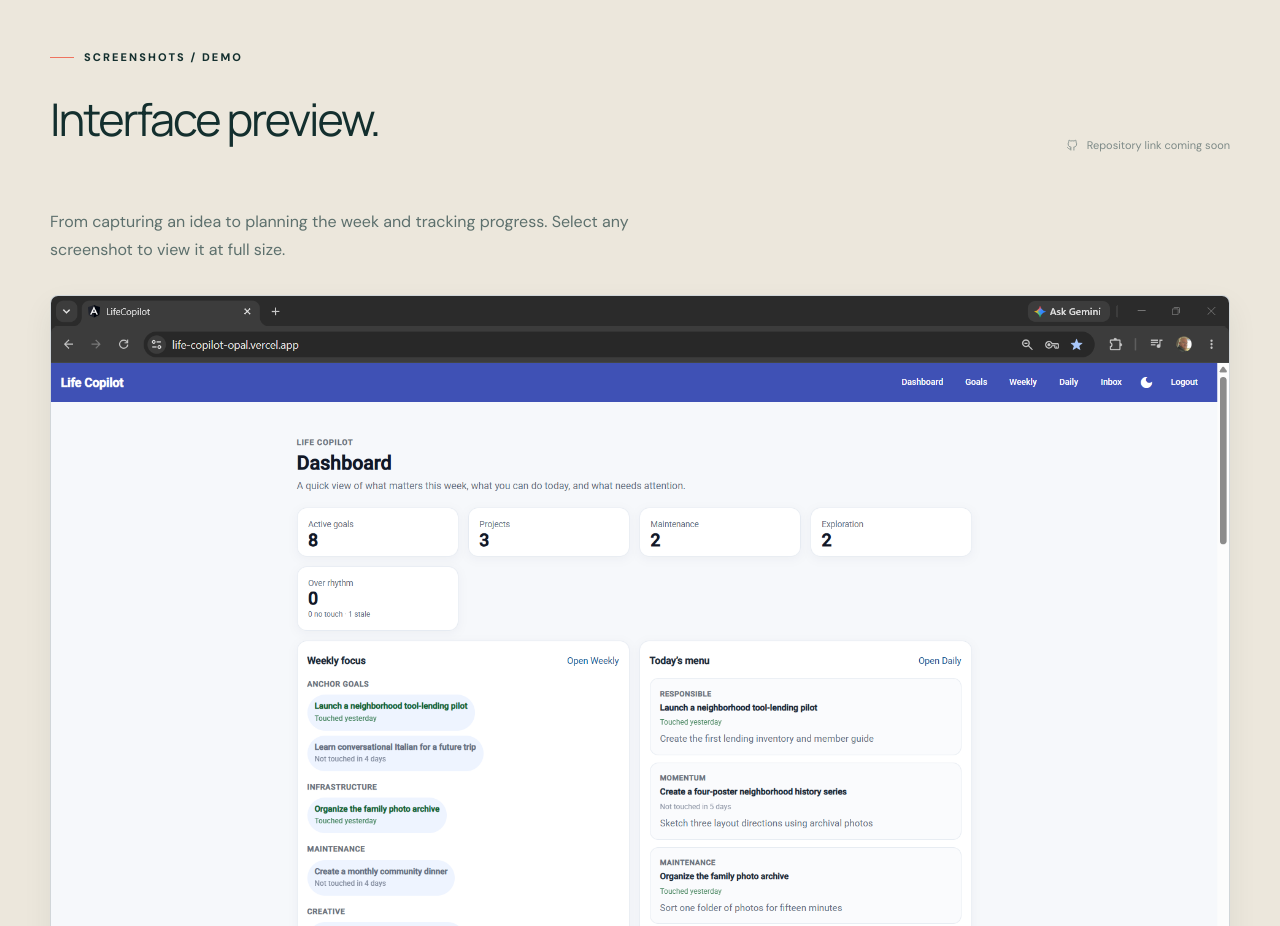
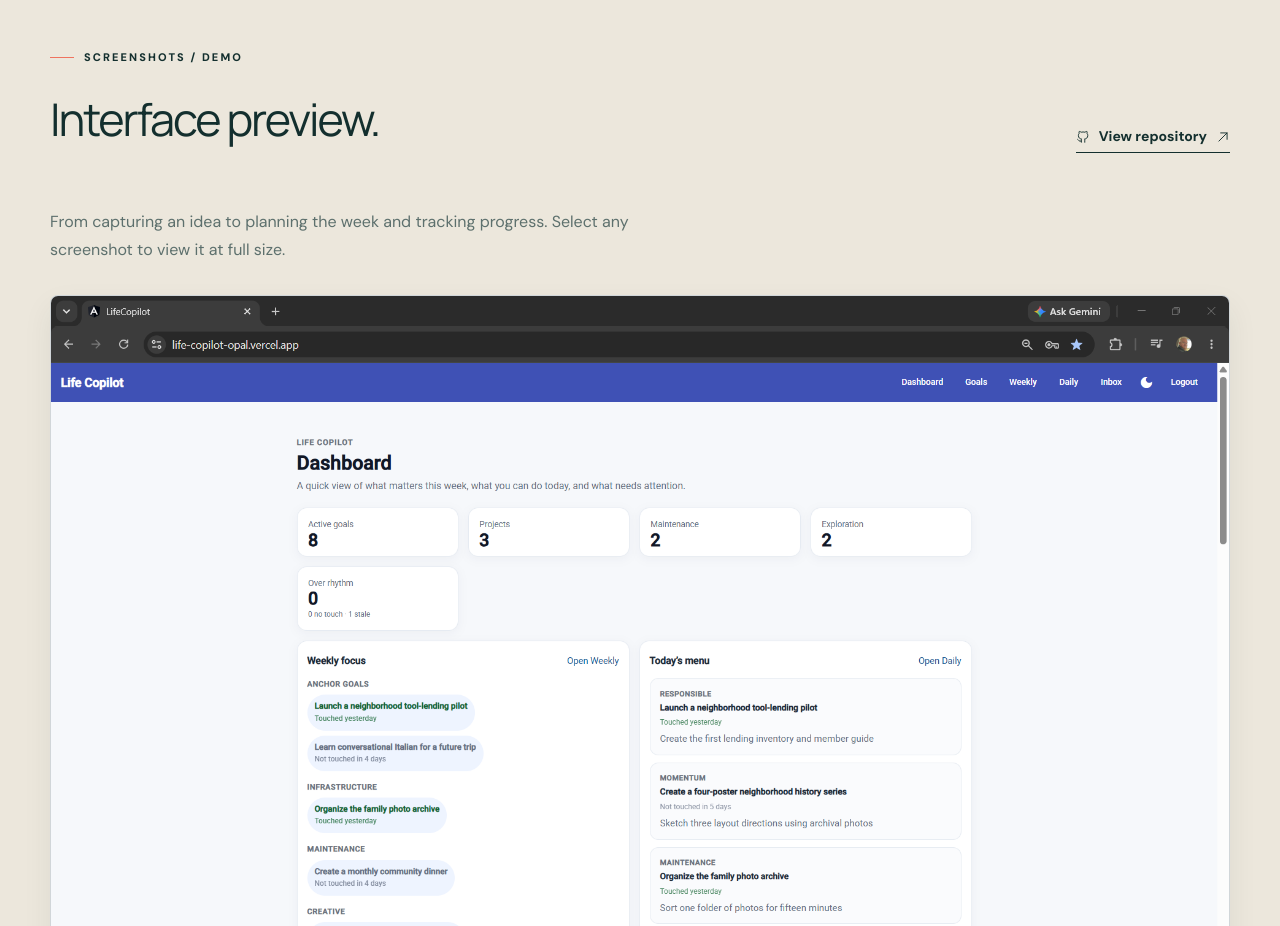
Before and after one commit to zwotawa/portfolio-and-learning, a Next.js app: page /projects/life-copilot in a window 1280 px wide. Shown: the part 3120-4046 px from the top of the page. Built offline with nearby package versions, Linux system fonts and the light colour scheme.

Commit message:
add project links

```diff
--- a/src/app/projects/[slug]/page.tsx
+++ b/src/app/projects/[slug]/page.tsx
@@ -153,9 +153,15 @@
               <h2>Interface preview.</h2>
             </div>
             <div className="proof-links">
-              <span className="proof-unavailable">
-                <Github /> Repository link coming soon
-              </span>
+              {project.repositoryUrl ? (
+                <a href={project.repositoryUrl} className="text-link">
+                  <Github /> View repository <ArrowUpRight />
+                </a>
+              ) : (
+                <span className="proof-unavailable">
+                  <Github /> Repository link coming soon
+                </span>
+              )}
               {project.liveUrl && (
                 <Link href={project.liveUrl} className="text-link">
                   View live project <ArrowUpRight />
--- a/src/app/projects/project-data.ts
+++ b/src/app/projects/project-data.ts
@@ -16,12 +16,14 @@
   className: string;
   tags: string[];
   liveUrl?: string;
+  repositoryUrl?: string;
   status?: "planning";
 };
 
 export const projects: Project[] = [
   {
     slug: "life-copilot",
+    repositoryUrl: "https://github.com/zwotawa/life-copilot",
     number: "01",
     type: "Full-stack application",
     title: "Life Copilot",
@@ -63,6 +65,7 @@
   },
   {
     slug: "tool-share-app",
+    repositoryUrl: "https://github.com/zwotawa/toolshare",
     status: "planning",
     number: "02",
     type: "Work in progress · Planning & setup",
@@ -104,6 +107,7 @@
   },
   {
     slug: "website-redesign",
+    repositoryUrl: "https://github.com/zwotawa/nightly-wisdom",
     number: "03",
     type: "Front-end experience",
     title: "Website Redesign",
```
